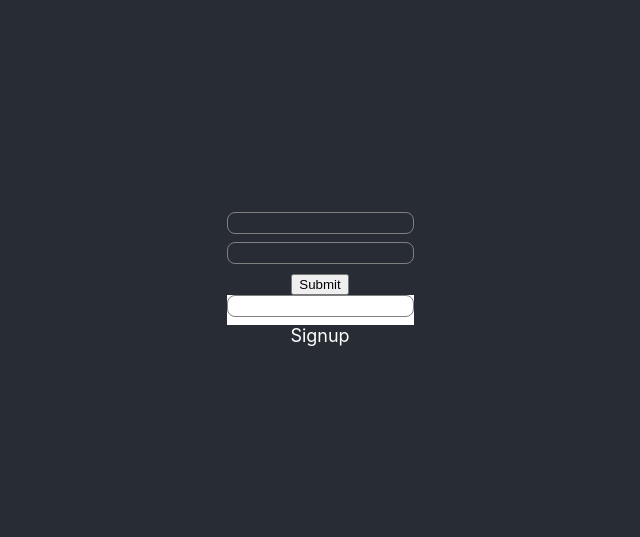
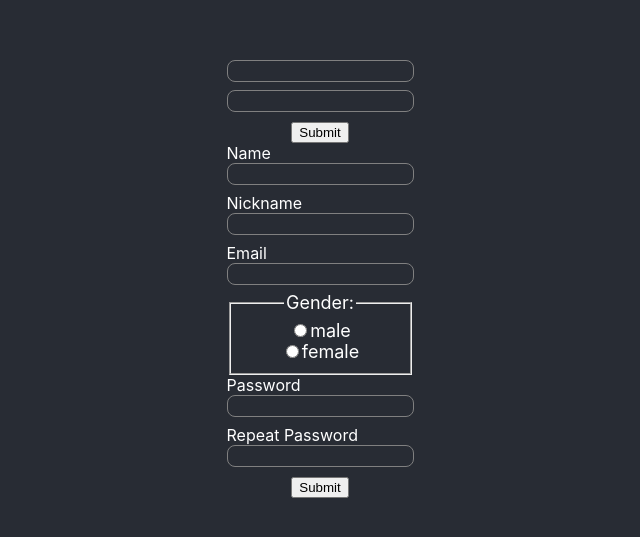
Before and after one commit to sqMax2/react_forms_task1, a React (Create React App) app: page / in a window 1280 px wide. Shown: the part 121-658 px from the top of the page, without its empty margins (320-960 px from the left). Built offline with nearby package versions, Linux system fonts and the light colour scheme.

Commit message:
feat: Adds Signup component basic layout

```diff
--- a/src/components/Signup/Signup.jsx
+++ b/src/components/Signup/Signup.jsx
@@ -1,13 +1,64 @@
 import { TextInput } from "../TextInput/TextInput";
+import { useState } from "react";
 
 export function Signup(props) {
-	const {
-		onSubmit,
-	} = props;
+  const [signupData, setSignupData] = useState({});
+  const [gender, setGender] = useState("");
+  const { onSubmit, ...rest } = props;
 
-	return (
-		<div>
-			<TextInput />
-			Signup</div>
-	);
+  const handleSubmit = (e) => {
+    e.preventDefault();
+    onSubmit(signupData);
+  };
+
+  const handleChange = (e) => {
+    setSignupData((prevState) => ({
+      ...prevState,
+      [e.target.name]: e.target.value,
+    }));
+  };
+
+  const handleReset = (e) => {
+    setSignupData({});
+  };
+
+  const handleGender = (e) => {
+    setGender(e.target.value);
+  };
+
+  return (
+    <form onSubmit={handleSubmit} onChange={handleChange} {...rest}>
+      <TextInput name="name" label="Name" />
+      <TextInput name="nickname" label="Nickname" />
+      <TextInput name="email" isEmail label="Email" />
+      <fieldset>
+        <legend>Gender:</legend>
+        <div>
+          <input
+            type="radio"
+            name="gender"
+            value="male"
+            id="gender-male"
+            checked={gender === "male"}
+            onChange={handleGender}
+          />
+          <label htmlFor="gender-male">male</label>
+        </div>
+        <div>
+          <input
+            type="radio"
+            name="gender"
+            value="female"
+            id="gender-female"
+            checked={gender === "female"}
+            onChange={handleGender}
+          />
+          <label htmlFor="gender-female">female</label>
+        </div>
+      </fieldset>
+      <TextInput name="password" isPassword label="Password" />
+      <TextInput name="repeatPassword" isPassword label="Repeat Password" />
+      <button type="submit">Submit</button>
+    </form>
+  );
 }
```
